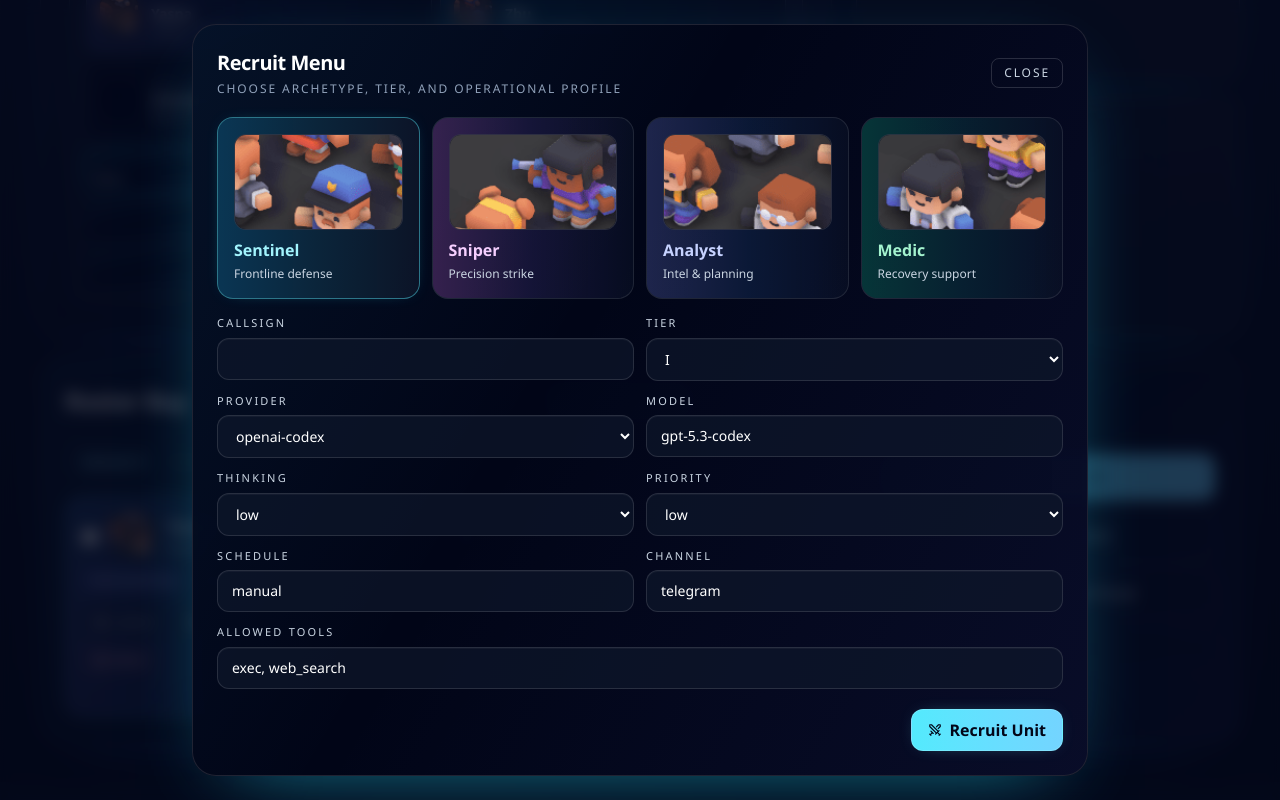
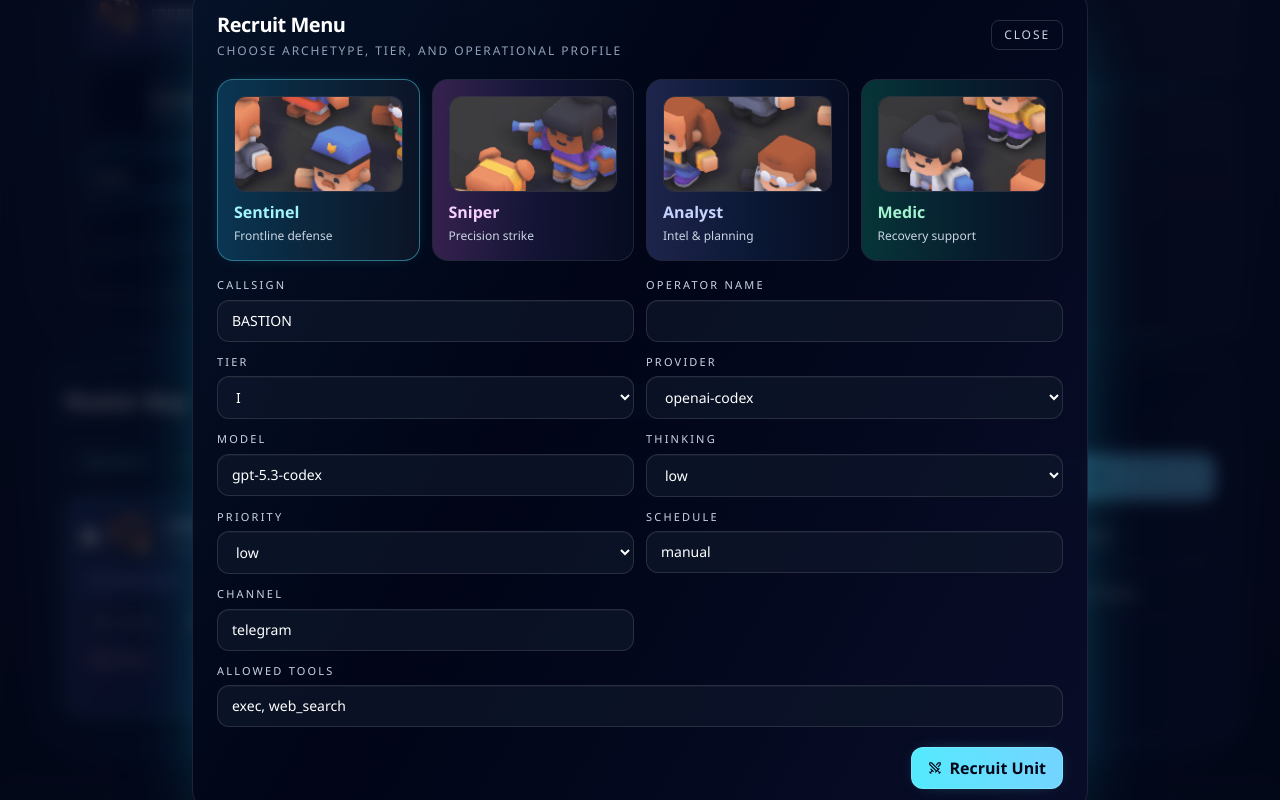
Before and after one commit to zhugez/opsnode, a Next.js app: page / in a window 1280 px wide. Both pictures are taken after a click on the button "Recruit Menu". Shown: the part 524-1324 px from the top of the page. Built offline with nearby package versions, Linux system fonts and the light colour scheme.

Commit message:
feat: add immersive squad callsigns with archetype defaults

```diff
--- a/src/app/page.tsx
+++ b/src/app/page.tsx
@@ -29,6 +29,7 @@ type BotTier = "I" | "II" | "III";
 type BotConfig = {
   id: string;
   name: string;
+  callsign: string;
   status: "idle" | "running" | "paused";
   priority: "low" | "med" | "high";
   enabled: boolean;
@@ -51,6 +52,7 @@ type ConfigVersion = {
 
 type RecruitDraft = {
   name: string;
+  callsign: string;
   archetype: BotArchetype;
   tier: BotTier;
   provider: BotConfig["provider"];
@@ -103,10 +105,18 @@ const ARCHETYPES: Record<
   },
 };
 
+const CALLSIGN_POOL: Record<BotArchetype, string[]> = {
+  sentinel: ["AEGIS", "BASTION", "IRONWALL", "VANGUARD", "LOCKDOWN"],
+  sniper: ["LONGSHOT", "DEADEYE", "PINPOINT", "VANTAGE", "FALCON"],
+  analyst: ["ORBIT", "SPECTRA", "NEXUS", "CIRCUIT", "ECHO"],
+  medic: ["LIFELINE", "AURORA", "PATCH", "REMEDY", "REVIVE"],
+};
+
 const defaults: BotConfig[] = [
   {
     id: "yasna-main",
     name: "Yasna",
+    callsign: "ORBIT",
     status: "idle",
     priority: "high",
     enabled: true,
@@ -124,6 +134,7 @@ const defaults: BotConfig[] = [
   {
     id: "zhu-ops",
     name: "Zhu",
+    callsign: "AEGIS",
     status: "idle",
     priority: "med",
     enabled: true,
@@ -142,6 +153,7 @@ const defaults: BotConfig[] = [
 
 const initialRecruitDraft: RecruitDraft = {
   name: "",
+  callsign: "",
   archetype: "sentinel",
   tier: "I",
   provider: "openai-codex",
@@ -156,6 +168,26 @@ const initialRecruitDraft: RecruitDraft = {
 function resolveAvatar(avatar: string | undefined, archetype: BotArchetype) {
   if (!avatar || !avatar.startsWith("/")) return ARCHETYPES[archetype].avatar;
   return avatar;
+}
+
+function normalizeCallsign(v: string | undefined) {
+  return (v || "")
+    .trim()
+    .toUpperCase()
+    .replace(/[^A-Z0-9\s-]/g, "")
+    .replace(/\s+/g, "-")
+    .slice(0, 18);
+}
+
+function nextAvailableCallsign(archetype: BotArchetype, existing: BotConfig[]) {
+  const used = new Set(existing.map((b) => normalizeCallsign(b.callsign)).filter(Boolean));
+  for (const candidate of CALLSIGN_POOL[archetype]) {
+    if (!used.has(candidate)) return candidate;
+  }
+  const stem = ARCHETYPES[archetype].label.toUpperCase();
+  let n = 1;
+  while (used.has(`${stem}-${n}`)) n += 1;
+  return `${stem}-${n}`;
 }
 
 type Vec3 = [number, number, number];
@@ -431,18 +463,29 @@ function loadBots(): BotConfig[] {
   try {
     const raw = localStorage.getItem(STORAGE_KEY);
     const parsed = raw ? (JSON.parse(raw) as Partial<BotConfig>[]) : defaults;
-    return parsed.map((b, i) => {
+    const hydrated: BotConfig[] = [];
+
+    parsed.forEach((b, i) => {
       const fallback = defaults[Math.min(i, defaults.length - 1)] || defaults[0];
       const archetype = (b.archetype as BotArchetype) || fallback.archetype || "sentinel";
-      return {
+      const rawCallsign = normalizeCallsign((b as Partial<BotConfig>).callsign);
+      const callsign =
+        rawCallsign && !hydrated.some((x) => x.callsign === rawCallsign)
+          ? rawCallsign
+          : nextAvailableCallsign(archetype, hydrated);
+
+      hydrated.push({
         ...fallback,
         ...b,
+        callsign,
         priority: (b.priority as BotConfig["priority"]) || fallback.priority || "med",
         archetype,
         tier: (b.tier as BotTier) || fallback.tier || "I",
         avatar: resolveAvatar(b.avatar, archetype),
-      };
-    }) as BotConfig[];
+      } as BotConfig);
+    });
+
+    return hydrated;
   } catch {
     return defaults;
   }
@@ -501,11 +544,13 @@ export default function Page() {
   const recruitBot = () => {
     const id = `bot-${Date.now()}`;
     const archetype = recruitDraft.archetype;
+    const callsign = normalizeCallsign(recruitDraft.callsign) || nextAvailableCallsign(archetype, bots);
     const next: BotConfig[] = [
       ...bots,
       {
         id,
-        name: recruitDraft.name.trim() || `${ARCHETYPES[archetype].label} ${bots.length + 1}`,
+        name: recruitDraft.name.trim() || `${ARCHETYPES[archetype].label} Operator ${bots.length + 1}`,
+        callsign,
         status: "idle",
         priority: recruitDraft.priority,
         enabled: true,
@@ -527,7 +572,7 @@ export default function Page() {
     setSelectedId(id);
     setShowRecruitMenu(false);
     setRecruitDraft(initialRecruitDraft);
-    setGatewayMsg(`Recruited ${next[next.length - 1].name} as ${ARCHETYPES[archetype].label}`);
+    setGatewayMsg(`Recruited [${callsign}] ${next[next.length - 1].name} as ${ARCHETYPES[archetype].label}`);
   };
 
   const updateBot = (patch: Partial<BotConfig>) => {
@@ -537,6 +582,12 @@ export default function Page() {
       const merged = { ...b, ...patch };
       if (patch.archetype) {
         merged.avatar = ARCHETYPES[patch.archetype].avatar;
+      }
+      if (typeof patch.callsign === "string") {
+        const normalized = normalizeCallsign(patch.callsign);
+        const taken = bots.some((x) => x.id !== b.id && x.callsign === normalized);
+        merged.callsign =
+          normalized && !taken ? normalized : nextAvailableCallsign(merged.archetype, bots.filter((x) => x.id !== b.id));
       }
       return merged;
     });
@@ -737,8 +788,10 @@ export default function Page() {
                           </div>
                           <div>
                             <p className="text-[10px] uppercase tracking-[0.16em] text-slate-400">Slot {slotLabel}</p>
-                            <p className="text-sm font-semibold text-white">{bot?.name || "Unassigned"}</p>
-                            <p className="text-[11px] text-slate-300">{bot ? `${a?.label} · Tier ${bot.tier}` : "Recruit or select a unit"}</p>
+                            <p className="text-sm font-semibold text-white">{bot ? `[${bot.callsign}]` : "Unassigned"}</p>
+                            <p className="text-[11px] text-slate-300">
+                              {bot ? `${bot.name} · ${a?.label} · Tier ${bot.tier}` : "Recruit or select a unit"}
+                            </p>
                           </div>
                         </div>
                       </div>
@@ -767,7 +820,7 @@ export default function Page() {
                       </p>
                       {cell.linked && (
                         <p className="absolute bottom-1 left-1.5 truncate text-[9px] font-semibold tracking-[0.1em] text-cyan-50">
-                          {cell.linked.name}
+                          [{cell.linked.callsign}]
                         </p>
                       )}
                     </motion.div>
@@ -783,10 +836,8 @@ export default function Page() {
                       <UnitPortrait src={selected.avatar} alt={selected.name} className="h-full w-full object-cover" />
                     </div>
                   )}
-                  <p className="mt-2 text-xl font-semibold text-white">{selected?.name || "-"}</p>
-                  <p className="mt-1 text-xs text-slate-300">
-                    {selected ? `${ARCHETYPES[selected.archetype].label} · Tier ${selected.tier}` : "-"}
-                  </p>
+                  <p className="mt-2 text-xl font-semibold text-white">{selected ? `[${selected.callsign}]` : "-"}</p>
+                  <p className="mt-1 text-xs text-slate-300">{selected ? `${selected.name} · ${ARCHETYPES[selected.archetype].label} · Tier ${selected.tier}` : "-"}</p>
                   <p className="mt-1 text-xs text-slate-400">
                     {selected?.provider} · {selected?.model}
                   </p>
@@ -820,7 +871,13 @@ export default function Page() {
               <h2 className="text-2xl font-semibold tracking-tight text-white">Roster Bay</h2>
               <div className="flex flex-wrap gap-2">
                 <button
-                  onClick={() => setShowRecruitMenu(true)}
+                  onClick={() => {
+                    setRecruitDraft((prev) => ({
+                      ...prev,
+                      callsign: prev.callsign || nextAvailableCallsign(prev.archetype, bots),
+                    }));
+                    setShowRecruitMenu(true);
+                  }}
                   className="inline-flex items-center gap-2 rounded-xl border border-cyan-200/35 bg-gradient-to-r from-cyan-300 to-sky-300 px-3.5 py-2 text-sm font-semibold text-slate-950 shadow-[0_0_20px_-12px_rgba(103,232,249,0.85)] transition hover:brightness-110"
                 >
                   <Swords size={14} /> Recruit Menu
@@ -896,8 +953,8 @@ export default function Page() {
                           <UnitPortrait src={b.avatar} alt={b.name} />
                         </div>
                         <button className="text-left" onClick={() => setSelectedId(b.id)}>
-                          <p className="text-base font-semibold text-white">{b.name}</p>
-                          <p className="mt-0.5 text-xs text-slate-300">{a.label}</p>
+                          <p className="text-base font-semibold text-white">[{b.callsign}]</p>
+                          <p className="mt-0.5 text-xs text-slate-300">{b.name} · {a.label}</p>
                         </button>
                       </div>
                       <div className="flex items-center gap-2">
@@ -1035,7 +1092,13 @@ export default function Page() {
                   return (
                     <button
                       key={key}
-                      onClick={() => setRecruitDraft((prev) => ({ ...prev, archetype: key }))}
+                      onClick={() =>
+                        setRecruitDraft((prev) => ({
+                          ...prev,
+                          archetype: key,
+                          callsign: prev.callsign || nextAvailableCallsign(key, bots),
+                        }))
+                      }
                       className={`relative overflow-hidden rounded-2xl border p-4 text-left transition ${
                         active
                           ? "border-cyan-300/45 bg-slate-900/80 shadow-[0_0_20px_-14px_rgba(34,211,238,0.9)]"
@@ -1056,7 +1119,12 @@ export default function Page() {
               </div>
 
               <div className="mt-4 grid gap-3 md:grid-cols-2">
-                <Field label="Callsign" value={recruitDraft.name} onChange={(v) => setRecruitDraft((p) => ({ ...p, name: v }))} />
+                <Field
+                  label="Callsign"
+                  value={recruitDraft.callsign}
+                  onChange={(v) => setRecruitDraft((p) => ({ ...p, callsign: normalizeCallsign(v) }))}
+                />
+                <Field label="Operator Name" value={recruitDraft.name} onChange={(v) => setRecruitDraft((p) => ({ ...p, name: v }))} />
                 <SelectField
                   label="Tier"
                   value={recruitDraft.tier}
@@ -1120,7 +1188,7 @@ export default function Page() {
             <div className="pointer-events-none absolute inset-0 bg-[linear-gradient(120deg,rgba(56,189,248,0.07)_0%,transparent_42%,rgba(99,102,241,0.08)_100%)]" />
             <div className="relative">
               <div className="mb-5 flex items-center justify-between">
-                <h3 className="text-xl font-semibold tracking-tight text-white">Loadout · {selected.name}</h3>
+                <h3 className="text-xl font-semibold tracking-tight text-white">Loadout · [{selected.callsign}]</h3>
                 <button
                   className="rounded-lg border border-white/15 px-3 py-1.5 text-xs uppercase tracking-[0.16em] text-slate-300 transition hover:bg-white/8 hover:text-white"
                   onClick={() => setShowConfig(false)}
@@ -1130,7 +1198,8 @@ export default function Page() {
               </div>
 
               <div className="grid gap-3 md:grid-cols-2">
-                <Field label="Name" value={selected.name} onChange={(v) => updateBot({ name: v })} />
+                <Field label="Callsign" value={selected.callsign} onChange={(v) => updateBot({ callsign: v })} />
+                <Field label="Operator Name" value={selected.name} onChange={(v) => updateBot({ name: v })} />
                 <SelectField
                   label="Archetype"
                   value={selected.archetype}
```
